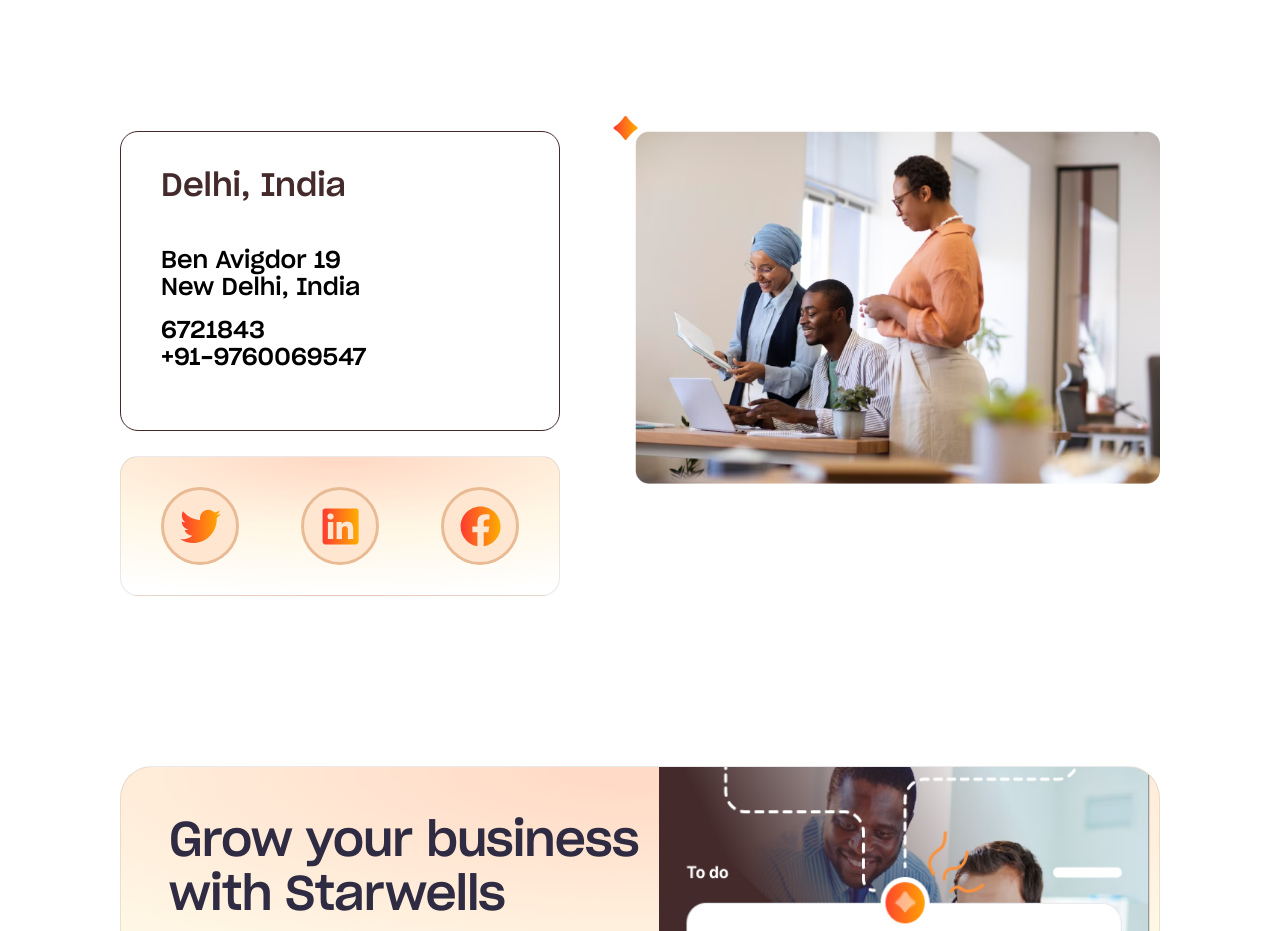
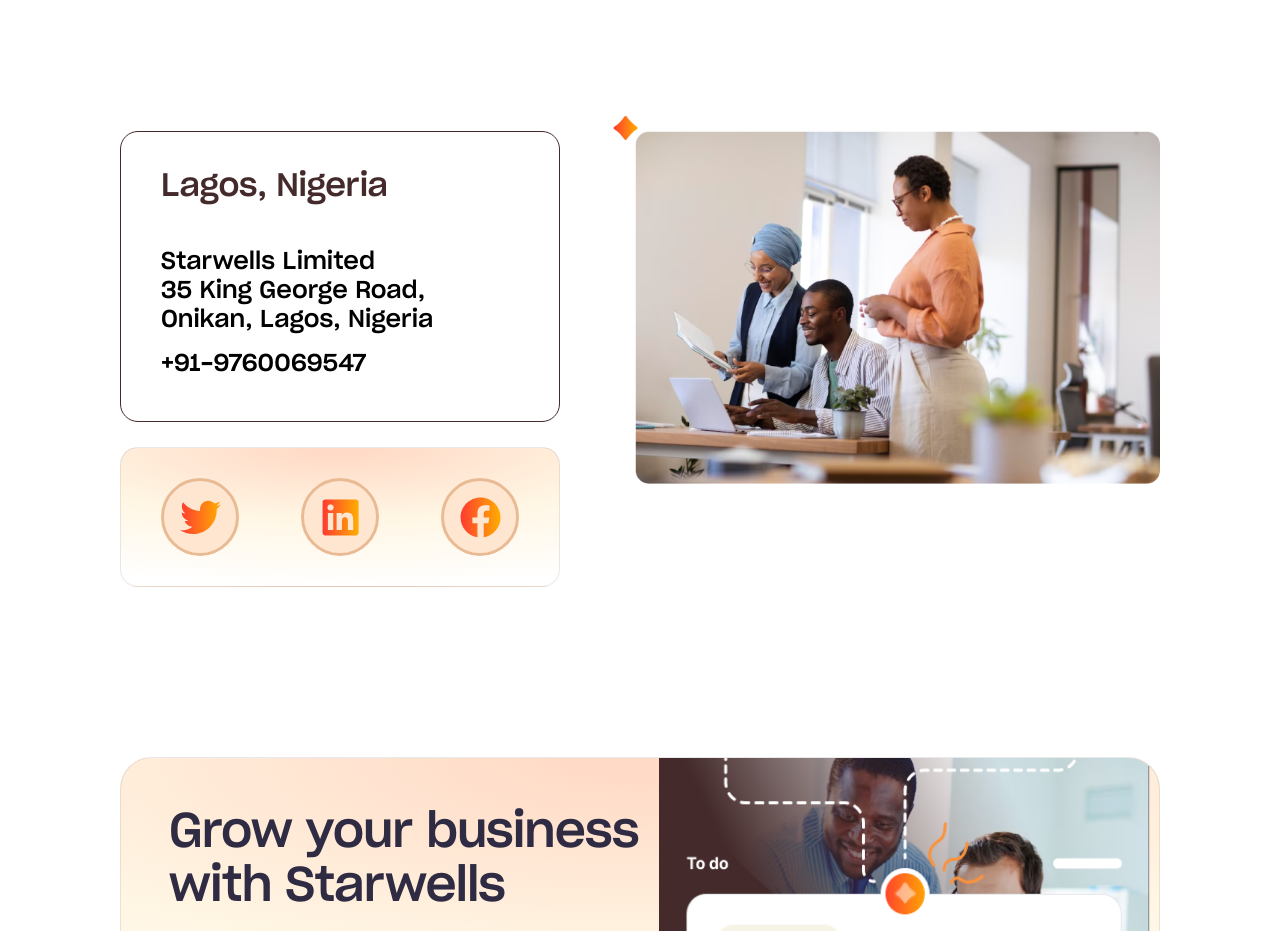
Before and after one commit to Yaasir024/Starwells, a Vue app: page /contact-us in a window 1280 px wide. Shown: the part 800-1731 px from the top of the page. Built offline with nearby package versions, Linux system fonts and the light colour scheme.

Commit message:
/contact-details

```diff
--- a/src/components/Contact/Main.vue
+++ b/src/components/Contact/Main.vue
@@ -1,17 +1,22 @@
 <template>
-  <section class="pt-[100px] px-[35px] lg:px-[60px] xl:px-[120px]">
+  <section class="pt-[100px] px-[20px] sm:px-[35px] lg:px-[60px] xl:px-[120px]">
     <div class="flex flex-col md:flex-row">
-      <div class="md:w-[380px] lg:w-[440px] md:shrink-0 flex flex-col  order-2 md:order-1">
+      <div class="md:w-[380px] lg:w-[440px] md:shrink-0 flex flex-col order-2 md:order-1">
         <div class="contact-info mb-[25px]">
-          <h1 class="text-[32px] text-red-dark leading-[32px] font-medium font-sharp mb-[46px]">
-            Delhi, India
+          <h1
+            class="text-[24px] sm:text-[32px] text-red-dark leading-[28px] sm:leading-[32px] tracking-[-0.01em] font-medium font-sharp mb-[32px] sm:mb-[46px]"
+          >
+            Lagos, Nigeria
           </h1>
-          <h3 class="text-[24px] text-black leading-[27px] font-sharp">
-            <span class="block">Ben Avigdor 19</span>
-            <span class="block mb-4">New Delhi, India</span>
-            <span class="block">6721843</span>
-            <span class="block">+91-9760069547</span>
-          </h3>
+          <h1
+            class="text-[18px] sm:text-[24px] text-black leading-[24px] sm:leading-[29px] font-sharp"
+          >
+            <p class="max-w-[276px]">
+              Starwells Limited <br />
+              35 King George Road, Onikan, Lagos, Nigeria
+            </p>
+            <span class="block mt-[15px]">+91-9760069547</span>
+          </h1>
         </div>
         <div class="social flex items-center justify-between">
           <button class="">
@@ -27,7 +32,11 @@
       </div>
       <div class="md:pl-[75px] order-1 md:order-2 mb-6 md:mb-0">
         <div class="relative">
-          <img src="@/assets/icons/contact-us/arrow.svg" alt="" class="absolute top-[-16px] left-[-22px] z-30" />
+          <img
+            src="@/assets/icons/contact-us/arrow.svg"
+            alt=""
+            class="absolute top-[-16px] left-[-22px] z-30"
+          />
           <img src="@/assets/images/contact/01.png" alt="" class="" />
         </div>
       </div>
@@ -37,9 +46,14 @@
 
 <style scoped>
 .contact-info {
-  padding: 38px 40px 58px 40px;
+  padding: 38px 40px 42px 40px;
   border: 0.5px solid #442a2a;
   border-radius: 18px;
+}
+@media only screen and (max-width: 640px) {
+  .contact-info {
+    padding: 38px 35px 42px 35px;
+  }
 }
 .social {
   padding: 30px 40px;
--- a/src/components/Home/Statistics.vue
+++ b/src/components/Home/Statistics.vue
@@ -1,6 +1,6 @@
 <template>
   <section
-    class="bg-[#F1E2D0] pt-[48px] px-[20px] sm:px-[35px] lg:px-[55px] xl:px-[240px] pb-[120px]"
+    class="bg-[#F1E2D0] pt-[48px]  px-[20px] sm:px-[35px] lg:px-[160px] xl:px-[240px] pb-[120px]"
   >
     <div class="mb-[32px]">
       <h2
```
